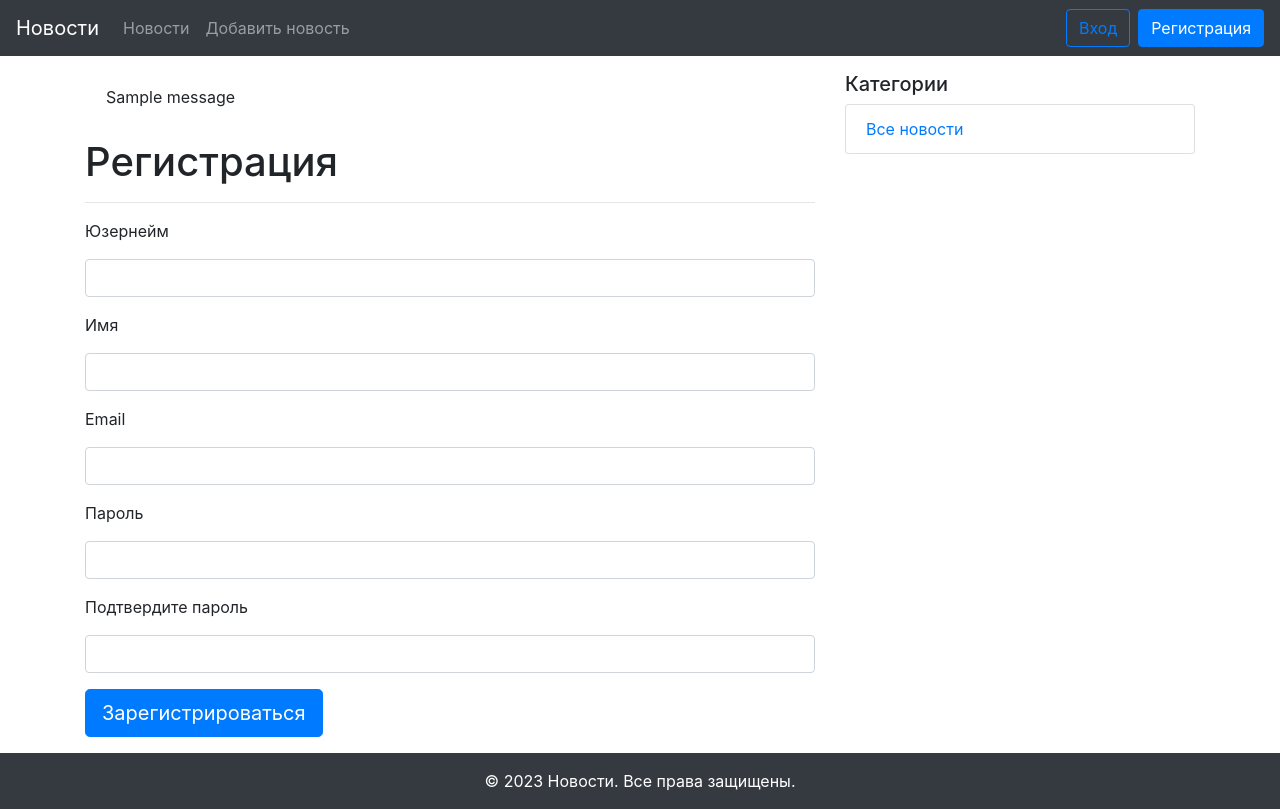
After one commit to BakhtinD/NewsPortal, a Flask app: page /registration/ in a window 1280 px wide. The commit adds this page. Run offline with Flask 3, Linux system fonts and the light colour scheme; tables that the repository leaves empty hold one stand-in row (values such as "Sample post"); one stand-in notice (Sample message) is shown; parts of the project's set-up code (start-up, migrations or seed data) failed here and were passed over; some libraries are stand-ins or nearby versions.

Commit message:
feat(auth): implement user authentication and authorization system
Add Flask-Login integration with User model, login/registration forms, and authentication views. Include password hashing, user session management, and protected routes. Add flash message system for user feedback and update navigation with auth state controls. Extend News model with user relationships and require authentication for news creation.

```diff
--- a/app/__init__.py
+++ b/app/__init__.py
@@ -1,10 +1,15 @@
 from flask import Flask
 from flask_sqlalchemy import SQLAlchemy
+from flask_login import LoginManager, login_manager
 
 app = Flask(__name__)
 app.config.from_object('config.Config')
 
 db = SQLAlchemy(app)
+login_manager = LoginManager(app)
+login_manager.login_view = 'login'
+login_manager.login_message = 'Необходимо авторизоваться!'
+login_manager.login_message_category = 'alert-warning'
 
 from . import models, views
 
--- a/app/forms.py
+++ b/app/forms.py
@@ -1,10 +1,11 @@
 from flask_wtf import FlaskForm
 from wtforms import StringField, TextAreaField
 from wtforms.fields.choices import SelectField
-from wtforms.fields.simple import SubmitField
-from wtforms.validators import Length, DataRequired
+from wtforms.fields.simple import SubmitField, PasswordField, BooleanField
+from wtforms.validators import Length, DataRequired, Email, EqualTo
 
 from .models import Category
+
 
 def get_categories():
     categories = Category.query.all()
@@ -17,4 +18,21 @@ class NewsForm(FlaskForm):
                                                                message="Длинна должна быть не более 256 символов")])
     text = TextAreaField("Описание", validators=[DataRequired("Поле не должно быть пустым")])
     category = SelectField(choices=get_categories())
-    button = SubmitField("Добавить")
+    submit = SubmitField("Добавить")
+
+
+class LoginForm(FlaskForm):
+    username = StringField('Юзернейм', validators=[DataRequired()])
+    password = PasswordField('Пароль', validators=[DataRequired()])
+    remember = BooleanField('Запомнить меня')
+    submit = SubmitField('Войти')
+
+
+class RegistrationForm(FlaskForm):
+    username = StringField('Юзернейм')
+    name = StringField('Имя', validators=[DataRequired()])
+    email = StringField('Email', validators=[DataRequired(), Email(message='Некорректный email')])
+    password = PasswordField('Пароль', validators=[DataRequired()])
+    check_password = PasswordField('Подтвердите пароль',
+                                   validators=[DataRequired(), EqualTo('password', message='Пароли не совпадают')])
+    submit = SubmitField('Зарегистрироваться')
--- a/app/templates/base.html
+++ b/app/templates/base.html
@@ -12,6 +12,7 @@
     <div class="container my-3">
       <div class="row">
         <div class="col-md-8">
+          {% include "message.html" %}
           {% block content %}{% endblock content %}
         </div>
         {% include "side_navigation.html" %}
--- a/app/templates/index.html
+++ b/app/templates/index.html
@@ -5,12 +5,12 @@
 {% block content %}
   <h1>Главная</h1>
   <hr>
-  {% for news in news %}
+  {% for news in news_for_today %}
   <div class="card mb-3">
     <div class="card-body">
       <h5 class="card-title">{{ news.title }}</h5>
       <p class="card-text">{{ news.text|truncate(100) }}</p>
-      <a href="{{ url_for('news_detail', id=news.id) }}" class="btn btn-primary">Читать далее</a>
+      <a href="{{ url_for('news_detail', news_id=news.id) }}" class="btn btn-primary">Читать далее</a>
     </div>
     <div class="card-footer">
       {% if news.created_date %}
--- /dev/null
+++ b/app/templates/message.html
@@ -0,0 +1,9 @@
+{% with messages = get_flashed_messages(with_categories=true) %}
+    {% if messages %}
+        {% for category, message in messages %}
+            <div class="alert {{ category }}" role="alert">
+                <span>{{ message }}</span>
+            </div>
+        {% endfor %}
+    {% endif %}
+{% endwith %}
--- a/app/templates/navigation.html
+++ b/app/templates/navigation.html
@@ -6,12 +6,19 @@
   </button>
   <div class="collapse navbar-collapse" id="navbarNav">
     <ul class="navbar-nav">
-      <li class="nav-item active">
+      <li class="nav-item {% if request.endpoint == 'home_page' %}active{% endif %}">
         <a class="nav-link" href="{{ url_for('home_page') }}">Новости</a>
       </li>
-      <li class="nav-item">
+      <li class="nav-item {% if request.endpoint == 'add_news' %}active{% endif %}">
         <a class="nav-link" href="{{ url_for('add_news') }}">Добавить новость</a>
       </li>
     </ul>
   </div>
+  {% if not current_user.is_authenticated %}
+    <a class="btn btn-outline-primary mr-2" href="{{ url_for('login') }}">Bход</a>
+    <a class="btn btn-primary" href="{{ url_for('registration') }}">Регистрация</a>
+  {% else %}
+    <span class="navbar-text">Пользователь: {{ current_user.name }}</span>
+    <a class="btn btn-primary" href="{{ url_for('logout') }}">Выход</a>
+  {% endif %}
 </nav>
--- /dev/null
+++ b/app/templates/registration.html
@@ -0,0 +1,67 @@
+{% extends "base.html" %}
+{% block title %}
+  Регистрация
+{% endblock title %}
+{% block content %}
+  <h1>Регистрация</h1>
+  <hr>
+  <form method="POST" action="" novalidate>
+    {{ form.csrf_token }}
+      <div class="form-group">
+        <label >
+          {{ form.username.label }}
+        </label>
+        {{ form.username(class="form-control") }}
+      </div>
+      {% for error in form.username.errors %}
+        <div class="alert alert-danger" role="alert">
+          <span>{{ error }}</span>
+        </div>
+      {% endfor %}
+      <div class="form-group">
+        <label >
+          {{ form.name.label }}
+        </label>
+        {{ form.name(class="form-control") }}
+      </div>
+      {% for error in form.username.errors %}
+        <div class="alert alert-danger" role="alert">
+          <span>{{ error }}</span>
+        </div>
+      {% endfor %}
+      <div class="form-group">
+        <label >
+          {{ form.email.label }}
+        </label>
+        {{ form.email(class="form-control") }}
+      </div>
+      {% for error in form.email.errors %}
+        <div class="alert alert-danger" role="alert">
+          <span>{{ error }}</span>
+        </div>
+      {% endfor %}
+      <div class="form-group">
+        <label >
+          {{ form.password.label }}
+        </label>
+        {{ form.password(class="form-control") }}
+      </div>
+      {% for error in form.password.errors %}
+        <div class="alert alert-danger" role="alert">
+          <span>{{ error }}</span>
+        </div>
+      {% endfor %}
+      <div class="form-group">
+        <label >
+          {{ form.check_password.label }}
+        </label>
+        {{ form.check_password(class="form-control") }}
+      </div>
+      {% for error in form.check_password.errors %}
+        <div class="alert alert-danger" role="alert">
+          <span>{{ error }}</span>
+        </div>
+      {% endfor %}
+    {{ form.submit(class="btn btn-primary btn-lg") }}
+  </form>
+{% endblock content %}
--- a/app/views.py
+++ b/app/views.py
@@ -1,9 +1,10 @@
-from flask import render_template, redirect, url_for
+from flask import render_template, redirect, url_for, flash
+from flask_login import login_user, logout_user, login_required
 
-from news import news_for_today
 from . import app, db
-from .models import News, Category
-from .forms import NewsForm
+from .forms import NewsForm, RegistrationForm, LoginForm
+from .models import News, Category, User
+
 
 @app.route('/', methods=["GET", "POST"])
 def home_page():
@@ -18,17 +19,20 @@ def news_page():
 
 
 @app.route('/add_news', methods=["GET", "POST"])
+@login_required
 def add_news():
     form = NewsForm()
     if form.validate_on_submit():
         new_news = News()
         new_news.title = form.title.data
         new_news.text = form.text.data
+        new_news.category_id = form.category.data
         # button = form.button.data
         db.session.add(new_news)
         db.session.commit()
+        flash("Регистрация прошла успешно!", 'alert-success')
         # news_for_today.append({'title': title, 'text': text})
-        return redirect(url_for('news_detail', id=new_news.id))
+        return redirect(url_for('news_detail', news_id=new_news.id))
     categories = Category.query.all()
     return render_template('add_news.html', form=form, categories=categories)
 
@@ -36,9 +40,9 @@ def add_news():
 @app.route('/news_detail/<int:news_id>')
 def news_detail(news_id):
     # return f"Новость {news_id}"
+    news = News.query.get(news_id)
     categories = Category.query.all()
-    return render_template("news_detail.html", title=news_for_today[news_id]['title'],
-                           text=news_for_today[news_id]['text'], categories=categories)
+    return render_template("news_detail.html", news=news, categories=categories)
 
 
 @app.route('/category/<int:id>')
@@ -48,3 +52,35 @@ def news_in_category(id):
     category_name = category.title
     categories = Category.query.all()
     return render_template('category.html', news=news, category_name=category_name, categories=categories)
+
+@app.route('/registration/', methods=['GET', 'POST'])
+def registration():
+    form = RegistrationForm()
+    if form.validate_on_submit():
+        user = User()
+        user.name = form.name.data
+        user.username = form.username.data
+        user.email = form.email.data
+        user.set_password(form.password.data)
+        db.session.add(user)
+        db.session.commit()
+        return redirect(url_for('login'))
+    return render_template('registration.html', form=form)
+
+@app.route('/login/', methods=['GET', 'POST'])
+def login():
+    form = LoginForm()
+    if form.validate_on_submit():
+        user = User.query.filter(User.username == form.username.data).first()
+        if user and user.check_password(form.password.data):
+            login_user(user, remember=form.remember.data)
+            flash("Вход выполнен!", 'alert-success')
+            return redirect(url_for('home_page'))
+        else:
+            flash("Не удалось войти", 'alert-danger')
+    return render_template('login.html', form=form)
+
+@app.route('/logout/')
+def logout():
+    logout_user()
+    return redirect(url_for('login'))
--- a/requirements.txt
+++ b/requirements.txt
@@ -12,3 +12,5 @@ python-dotenv==1.2.2
 SQLAlchemy==1.4.7
 Werkzeug==3.1.8
 WTForms==3.2.1
+
+flask-login
```
Also changed, not shown: app/models.py (+27 -1 lines), app/templates/login.html (added, +40 -0 lines), README.MD, app/db.sqlite3.
